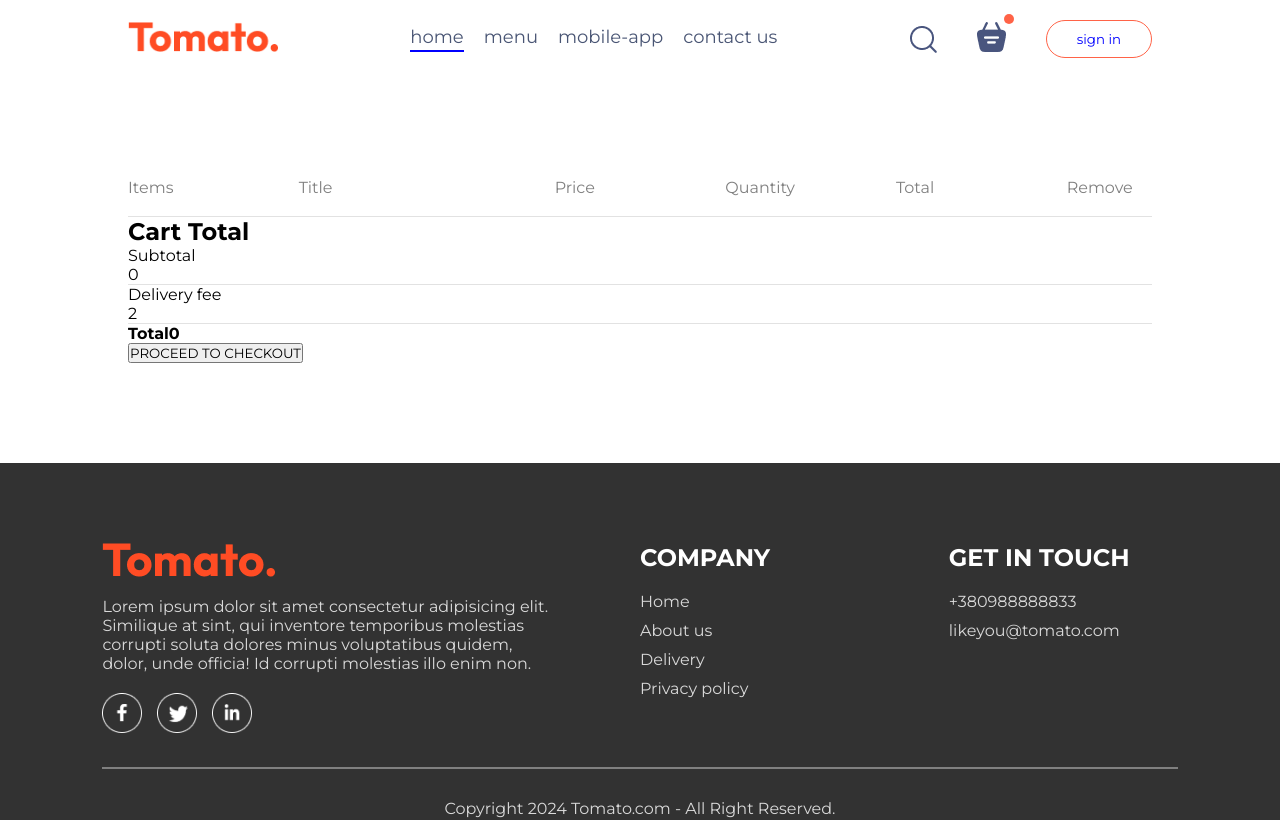
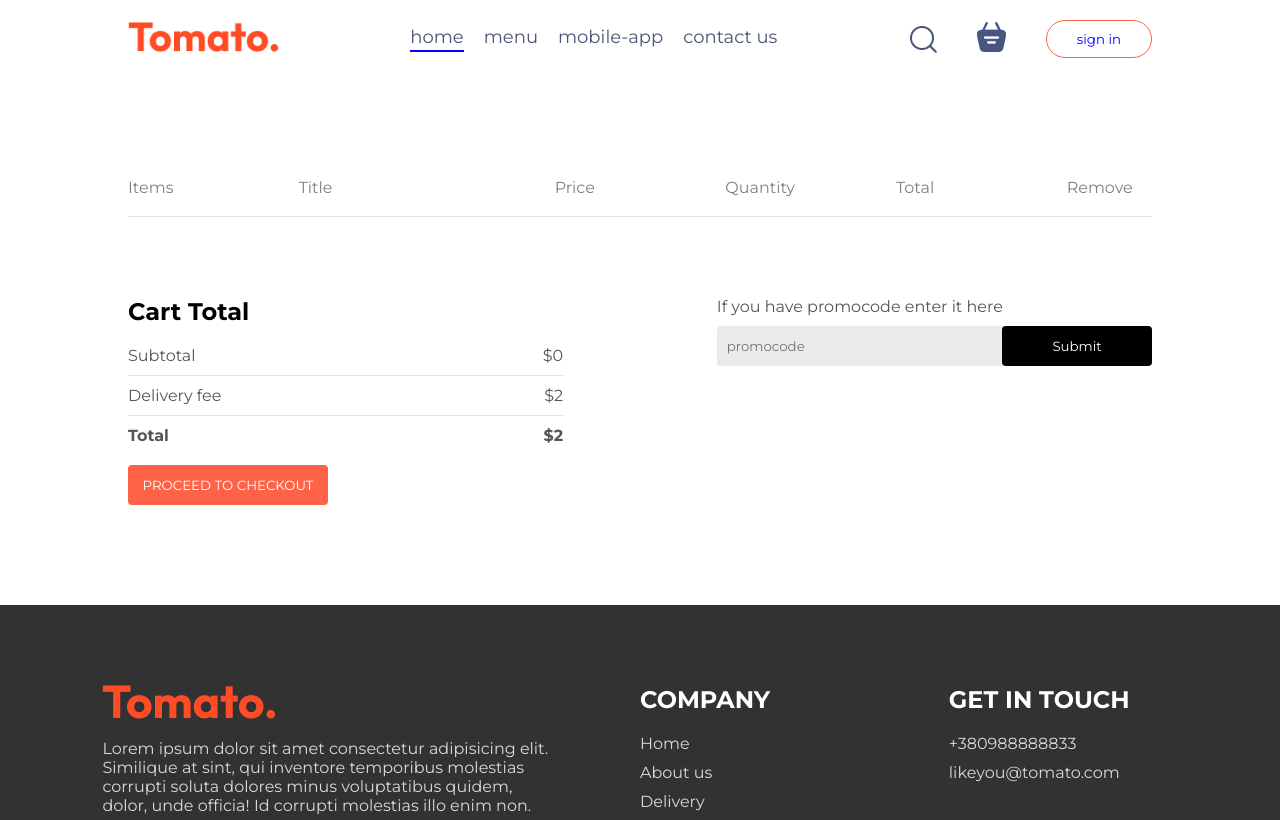
Before and after one commit to Sergii-Osedchuk/fullstackApp, a React (Vite) app in the folder frontend/: page /cart in a window 1280 px wide. Shown: the top 820 px of the page. Built offline with nearby package versions, Linux system fonts and the light colour scheme.

Commit message:
create placeorder component finished styling cart

```diff
--- a/frontend/src/components/Navbar/NavBar.jsx
+++ b/frontend/src/components/Navbar/NavBar.jsx
@@ -1,10 +1,12 @@
 import './Navbar.css';
 import { assets } from '../../assets/assets';
-import { useState } from 'react';
+import { useState, useContext } from 'react';
 import { Link } from 'react-router-dom';
+import { StoreContext } from '../../context/StoreContext';
 
 const NavBar = ({setShowLogin}) => {
   const [menu, setMenu] = useState('home');
+  const { getTotalCartAmount } = useContext(StoreContext);
 
   return (
     <div className="navbar">
@@ -45,7 +47,7 @@
           <Link to='/cart'>
             <img src={assets.basket_icon} alt="" />
           </Link>
-          <div className="dot"></div>
+          <div className={getTotalCartAmount() === 0 ? '' : 'dot'}></div>
         </div>
         <button onClick={() => setShowLogin(true)}>sign in</button>
       </div>
--- a/frontend/src/context/StoreContext.jsx
+++ b/frontend/src/context/StoreContext.jsx
@@ -1,4 +1,4 @@
-import { useState, createContext, useEffect } from "react";
+import { useState, createContext} from "react";
 import { food_list } from "../assets/assets";
 
 export const StoreContext = createContext(null);
@@ -19,16 +19,24 @@
     setCartItems((prev) => ({...prev, [itemId]: prev[itemId] - 1}))
   }
 
-  useEffect(() => {
-    console.log(cartItems)
-  }, [cartItems])
+  const getTotalCartAmount = () => {
+    let totalAmount = 0;
+    for (const item in cartItems) {
+      if (cartItems[item] > 0) {
+        let itemInfo = food_list.find(product => product._id === item);
+        totalAmount += itemInfo.price * cartItems[item];
+      }
+    }
+    return totalAmount;
+  }
 
   const contextValue = {
     food_list,
     cartItems,
     setCartItems,
     addToCart,
-    removeFromCart
+    removeFromCart,
+    getTotalCartAmount
   }
 
   return (
--- a/frontend/src/pages/Cart/Cart.css
+++ b/frontend/src/pages/Cart/Cart.css
@@ -28,3 +28,79 @@
 .cart-items-item .cross {
   cursor: pointer;
 }
+
+.cart-bottom {
+  margin-top: 80px;
+  display: flex;
+  justify-content: space-between;
+  gap: max(12vw, 20px);
+}
+
+.cart-total {
+  flex: 1;
+  display: flex;
+  flex-direction: column;
+  gap: 20px;
+}
+
+.cart-total-details {
+  display: flex;
+  justify-content: space-between;
+  color: #555;
+}
+
+.cart-total hr {
+  margin: 10px 0px;
+}
+
+.cart-total button {
+  border: none;
+  color: white;
+  background-color: tomato;
+  width: max(15vw, 200px);
+  padding: 12px 0px;
+  border-radius: 4px;
+}
+
+.cart-promocode {
+  flex: 1;
+}
+
+.cart-promocode p {
+  color: #555;
+}
+
+.cart-promocode-input {
+  margin-top: 10px;
+  display: flex;
+  justify-content: space-between;
+  align-items: center;
+  background-color: #eaeaea;
+  border-radius: 4px;
+}
+
+.cart-promocode-input input {
+  background: transparent;
+  border: none;
+  outline: none;
+  padding-left: 10px;
+}
+
+.cart-promocode-input button {
+  width: max(10vw, 150px);
+  padding: 12px 5px;
+  background-color: black;
+  border: none;
+  color: white;
+  border-radius: 4px;
+}
+
+@media (max-width:750px) {
+  .cart-bottom {
+    flex-direction: column-reverse;
+  }
+
+  .cart-promocode {
+    justify-content: start;
+  }
+}
--- a/frontend/src/pages/Cart/Cart.jsx
+++ b/frontend/src/pages/Cart/Cart.jsx
@@ -1,10 +1,13 @@
 import { useContext } from 'react';
 import './Cart.css';
 import { StoreContext } from '../../context/StoreContext';
+import { useNavigate } from 'react-router-dom';
 
 function Cart() {
 
-  const { cartItems, food_list, removeFromCart } = useContext(StoreContext);
+  const navigate = useNavigate();
+
+  const { cartItems, food_list, removeFromCart, getTotalCartAmount } = useContext(StoreContext);
   return (
     <div className='cart'>
       <div className="cart-items">
@@ -42,20 +45,29 @@
           <div>
             <div className="cart-total-details">
               <p>Subtotal</p>
-              <p>{0}</p>
+              <p>${getTotalCartAmount()}</p>
             </div>
             <hr />
             <div className="cart-total-details">
               <p>Delivery fee</p>
-              <p>{2}</p>
+              <p>${2}</p>
             </div>
             <hr />
             <div className="cart-total-details">
               <b>Total</b>
-              <b>{0}</b>
+              <b>${getTotalCartAmount() + 2}</b>
             </div>
           </div>
-          <button>PROCEED TO CHECKOUT</button>
+          <button onClick = {() => navigate('/order')}>PROCEED TO CHECKOUT</button>
+        </div>
+        <div className="cart-promocode">
+          <div>
+            <p>If you have promocode enter it here</p>
+            <div className="cart-promocode-input">
+              <input type="text" placeholder='promocode' />
+              <button>Submit</button>
+            </div>
+          </div>
         </div>
       </div>
     </div>
--- a/frontend/src/pages/PlaceOrder/PlaceOrder.jsx
+++ b/frontend/src/pages/PlaceOrder/PlaceOrder.jsx
@@ -2,8 +2,28 @@
 
 function PlaceOrder() {
   return (
-    <div>PlaceOrder</div>
-  )
+    <form className="place-order">
+      <div className="place-order-left">
+        <p className="title">Delivery information</p>
+        <div className="multi-fields">
+          <input type="text" placeholder="First name" />
+          <input type="text" placeholder="Last name" />
+        </div>
+        <input type="email" placeholder="Email address" />
+        <input type="text" placeholder="Street" />
+        <div className="multi-fields">
+          <input type="text" placeholder="City" />
+          <input type="text" placeholder="State" />
+        </div>
+        <div className="multi-fields">
+          <input type="text" placeholder="Zip code" />
+          <input type="text" placeholder="Country" />
+        </div>
+        <input type="text" placeholder='Phone'/>
+      </div>
+      <div className="place-order-right"></div>
+    </form>
+  );
 }
 
 export default PlaceOrder
```
